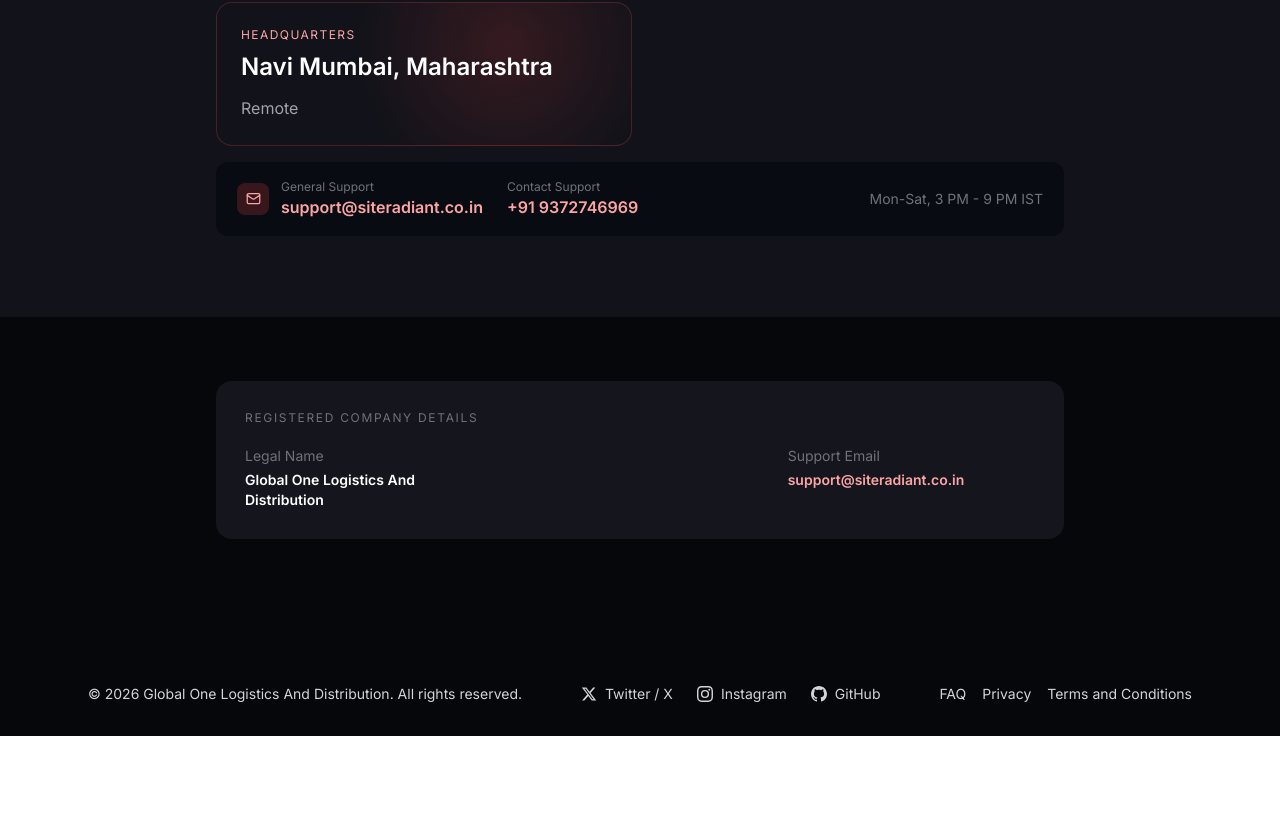
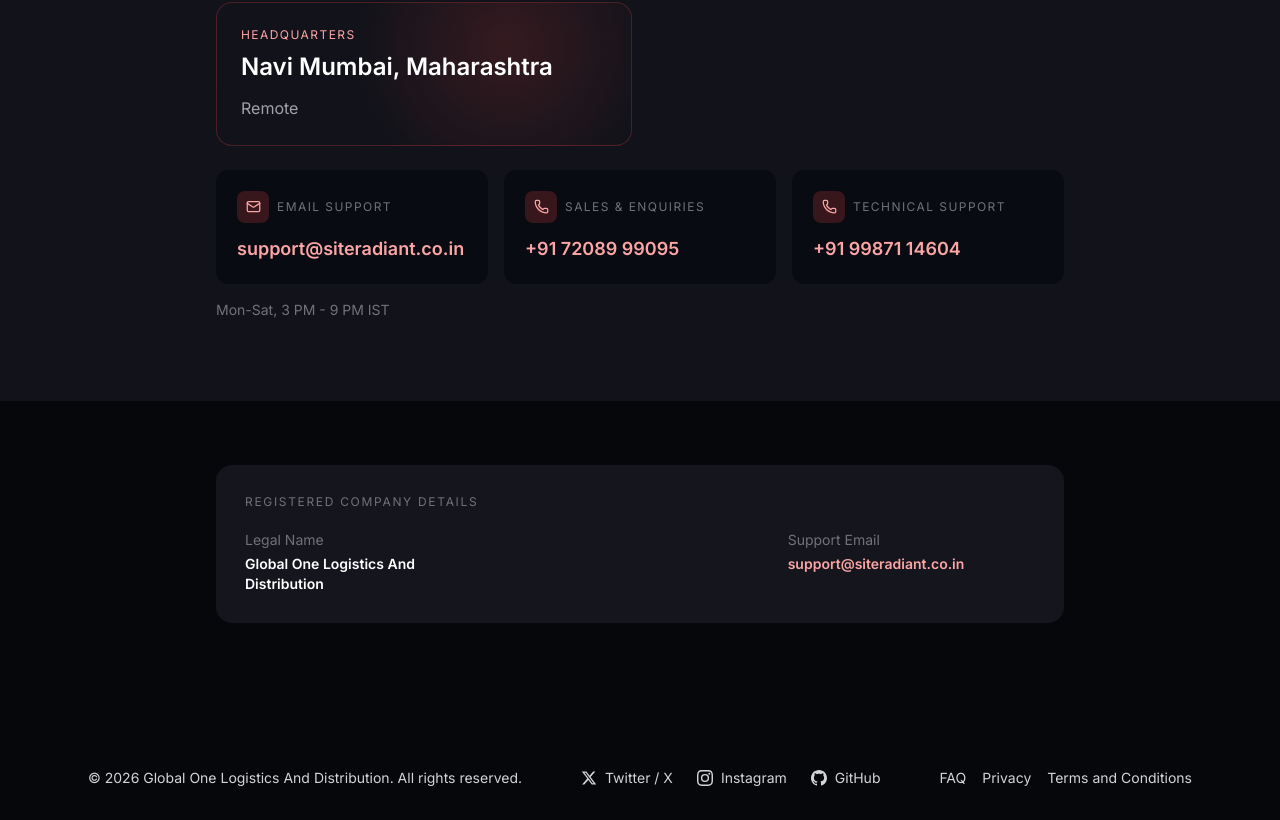
Before and after one commit to SiteRadiant/port, a React (Create React App) app: page /about in a window 1280 px wide. Shown: the part 1752-2572 px from the top of the page. Before the commit the page ends 2488 px from the top, so only its background shows below. Built offline with nearby package versions, Linux system fonts and the light colour scheme; no server answers.

Commit message:
feat: added LMS service, updated contact pages, and exposed pricing modal to URL params

```diff
--- a/src/components/ContactDialog.jsx
+++ b/src/components/ContactDialog.jsx
@@ -3,7 +3,7 @@
 import { fmt } from '../mock/mock';
 import { sendLeadToZohoFlow } from '../lib/zohoWebhook';
 
-const services = ['Website Development', 'Landing Page', 'E-Commerce Solutions', 'Startups', 'Enterprises', 'Other'];
+const services = ['Website Development', 'Landing Page', 'E-Commerce Solutions', 'Learning Management System', 'Startups', 'Enterprises', 'Other'];
 const budgets = ['Under ₹10,000', '₹10,000 - ₹30,000', '₹30,000 - ₹1,00,000', '₹1,00,000 - ₹5,00,000', 'Above ₹5,00,000'];
 
 const ContactDialog = ({ onClose, prefill }) => {
--- a/src/components/Industries.jsx
+++ b/src/components/Industries.jsx
@@ -1,10 +1,10 @@
 import React from 'react';
 import { useNavigate } from 'react-router-dom';
 import { industries } from '../mock/mock';
-import { ShoppingCart, Users, Heart, Gamepad2, Sparkles, ArrowRight } from 'lucide-react';
+import { ShoppingCart, Users, Heart, Gamepad2, Sparkles, ArrowRight, GraduationCap } from 'lucide-react';
 import { useUI } from '../context/UIContext';
 
-const iconMap = { 'shopping-cart': ShoppingCart, 'users': Users, 'heart': Heart, 'gamepad-2': Gamepad2, 'sparkles': Sparkles };
+const iconMap = { 'shopping-cart': ShoppingCart, 'users': Users, 'heart': Heart, 'gamepad-2': Gamepad2, 'sparkles': Sparkles, 'graduation-cap': GraduationCap };
 const colorMap = {
   orange: { bg: 'bg-orange-500/10', border: 'border-orange-500/25', text: 'text-orange-400' },
   red: { bg: 'bg-red-500/10', border: 'border-red-500/25', text: 'text-red-400' },
@@ -13,7 +13,7 @@
   blue: { bg: 'bg-sky-500/10', border: 'border-sky-500/25', text: 'text-sky-400' },
 };
 
-const slugMap = { 'E-Commerce': 'ecommerce', 'Other': null };
+const slugMap = { 'E-Commerce': 'ecommerce', 'Education & LMS': 'lms', 'Other': null };
 
 const Industries = () => {
   useNavigate();
--- a/src/components/PricingModal.jsx
+++ b/src/components/PricingModal.jsx
@@ -56,7 +56,7 @@
           </button>
 
           <span className={`text-[14px] flex items-center gap-2 transition-colors ${includeAddon ? 'text-white font-bold' : 'text-zinc-500'}`}>
-            + Managed SEO & Hosting <span className="badge-soft ml-1 hidden sm:inline-flex">Recommended</span>
+            + Managed Hosting <span className="badge-soft ml-1 hidden sm:inline-flex">Recommended</span>
           </span>
         </div>
 
@@ -80,7 +80,7 @@
               </div>
               <span className="text-[12px] text-zinc-500">
                 Payment Milestones · exclusive. GST
-                {includeAddon && <span className="block mt-1 text-red-400">Includes ₹5,000 SEO/Hosting Add-on</span>}
+                {includeAddon && <span className="block mt-1 text-red-400">Includes ₹5,000 Hosting Add-on</span>}
               </span>
 
               <ul className="mt-6 space-y-3 flex-1">
--- a/src/components/Services.jsx
+++ b/src/components/Services.jsx
@@ -1,6 +1,6 @@
 import React from 'react';
 import { services } from '../mock/mock';
-import { Smartphone, Globe, TrendingUp, BarChart3, Sparkles, Cloud, ArrowUpRight, ArrowRight, ShoppingCart, LayoutTemplate } from 'lucide-react';
+import { Smartphone, Globe, TrendingUp, BarChart3, Sparkles, Cloud, ArrowUpRight, ArrowRight, ShoppingCart, LayoutTemplate, GraduationCap } from 'lucide-react';
 import { useUI } from '../context/UIContext';
 import { motion } from 'framer-motion';
 
@@ -8,11 +8,12 @@
   'smartphone': Smartphone, 'globe': Globe, 'trending-up': TrendingUp,
   'bar-chart-3': BarChart3, 'sparkles': Sparkles, 'cloud': Cloud,
   'shopping-cart': ShoppingCart, 'layout-template': LayoutTemplate,
+  'graduation-cap': GraduationCap,
 };
 
 const pricingMap = {
   'website': 'website', 'ai': 'ai', 'landing_page': 'landing_page',
-  'marketing': 'automation', 'sales': 'automation', 'cloud': null, 'ecommerce': 'ecommerce',
+  'marketing': 'automation', 'sales': 'automation', 'cloud': null, 'ecommerce': 'ecommerce', 'lms': 'lms',
 };
 
 const Services = () => {
--- a/src/context/UIContext.jsx
+++ b/src/context/UIContext.jsx
@@ -7,15 +7,27 @@
 const UIContext = createContext(null);
 
 export const UIProvider = ({ children }) => {
-  const [pricingId, setPricingId] = useState(null);
   const [searchParams, setSearchParams] = useSearchParams();
   const location = useLocation();
+
+  const pricingId = searchParams.get('pricing');
   const isContactPath = location.pathname === '/contact';
   const isContactOpen = isContactPath || searchParams.get('contact') === 'true';
   const [contactPrefill, setContactPrefill] = useState(null);
 
-  const openPricing = (id) => setPricingId(id);
-  const closePricing = () => setPricingId(null);
+  const openPricing = (id) => {
+    setSearchParams(prev => {
+      prev.set('pricing', id);
+      return prev;
+    });
+  };
+
+  const closePricing = () => {
+    setSearchParams(prev => {
+      prev.delete('pricing');
+      return prev;
+    });
+  };
 
   const openContact = (prefill) => {
     setContactPrefill(prefill || null);
--- a/src/pages/About.jsx
+++ b/src/pages/About.jsx
@@ -1,5 +1,5 @@
 import React from 'react';
-import {Calendar, Code2, Heart, Lightbulb, Mail, Rocket, ShieldCheck, Users } from 'lucide-react';
+import {Calendar, Code2, Heart, Lightbulb, Mail, Phone, Rocket, ShieldCheck, Users } from 'lucide-react';
 import Navbar from '../components/Navbar';
 import Footer from '../components/Footer';
 import SEO from '../components/SEO';
@@ -133,23 +133,38 @@
             </div>
           </div>
 
-          <div className="mt-4 rounded-xl border border-white/10 bg-[#090b12] px-5 py-4 flex flex-col sm:flex-row sm:items-center sm:justify-between gap-3">
-            <div className="flex items-center gap-3">
-              <div className="w-8 h-8 rounded-lg bg-red-500/20 flex items-center justify-center">
-                <Mail size={15} className="text-red-300" />
+          <div className="mt-6 grid grid-cols-1 md:grid-cols-3 gap-4">
+            <div className="rounded-xl border border-white/10 bg-[#090b12] px-5 py-5 flex flex-col gap-1 hover:border-red-500/30 transition-colors">
+              <div className="flex items-center gap-2 mb-2">
+                <div className="w-8 h-8 rounded-lg bg-red-500/20 flex items-center justify-center">
+                  <Mail size={15} className="text-red-300" />
+                </div>
+                <div className="text-xs tracking-[0.12em] uppercase text-zinc-500">Email Support</div>
               </div>
-              <div>
-                <div className="text-xs text-zinc-500">General Support</div>
-                <a className="font-semibold text-red-300 hover:text-red-200" href="mailto:support@siteradiant.co.in">support@siteradiant.co.in</a>
+              <a className="font-semibold text-red-300 hover:text-red-200 text-lg" href="mailto:support@siteradiant.co.in">support@siteradiant.co.in</a>
+            </div>
+
+            <div className="rounded-xl border border-white/10 bg-[#090b12] px-5 py-5 flex flex-col gap-1 hover:border-red-500/30 transition-colors">
+              <div className="flex items-center gap-2 mb-2">
+                <div className="w-8 h-8 rounded-lg bg-red-500/20 flex items-center justify-center">
+                  <Phone size={15} className="text-red-300" />
+                </div>
+                <div className="text-xs tracking-[0.12em] uppercase text-zinc-500">Sales & Enquiries</div>
               </div>
-              <div></div>
-              <div>
-                <div className="text-xs text-zinc-500">Contact Support</div>
-                <a className="font-semibold text-red-300 hover:text-red-200" href="tel:+919372746969">+91 9372746969</a>
+              <a className="font-semibold text-red-300 hover:text-red-200 text-lg" href="tel:+917208999095">+91 72089 99095</a>
+            </div>
+
+            <div className="rounded-xl border border-white/10 bg-[#090b12] px-5 py-5 flex flex-col gap-1 hover:border-red-500/30 transition-colors">
+              <div className="flex items-center gap-2 mb-2">
+                <div className="w-8 h-8 rounded-lg bg-red-500/20 flex items-center justify-center">
+                  <Phone size={15} className="text-red-300" />
+                </div>
+                <div className="text-xs tracking-[0.12em] uppercase text-zinc-500">Technical Support</div>
               </div>
+              <a className="font-semibold text-red-300 hover:text-red-200 text-lg" href="tel:+919987114604">+91 99871 14604</a>
             </div>
-            <div className="text-sm text-zinc-500">Mon-Sat, 3 PM - 9 PM IST</div>
           </div>
+          <div className="mt-4 text-sm text-zinc-500 text-center md:text-left">Mon-Sat, 3 PM - 9 PM IST</div>
         </div>
       </section>
 
```
Also changed, not shown: src/components/Hero.jsx (+14 -3 lines), src/mock/mock.js (+25 -6 lines).
